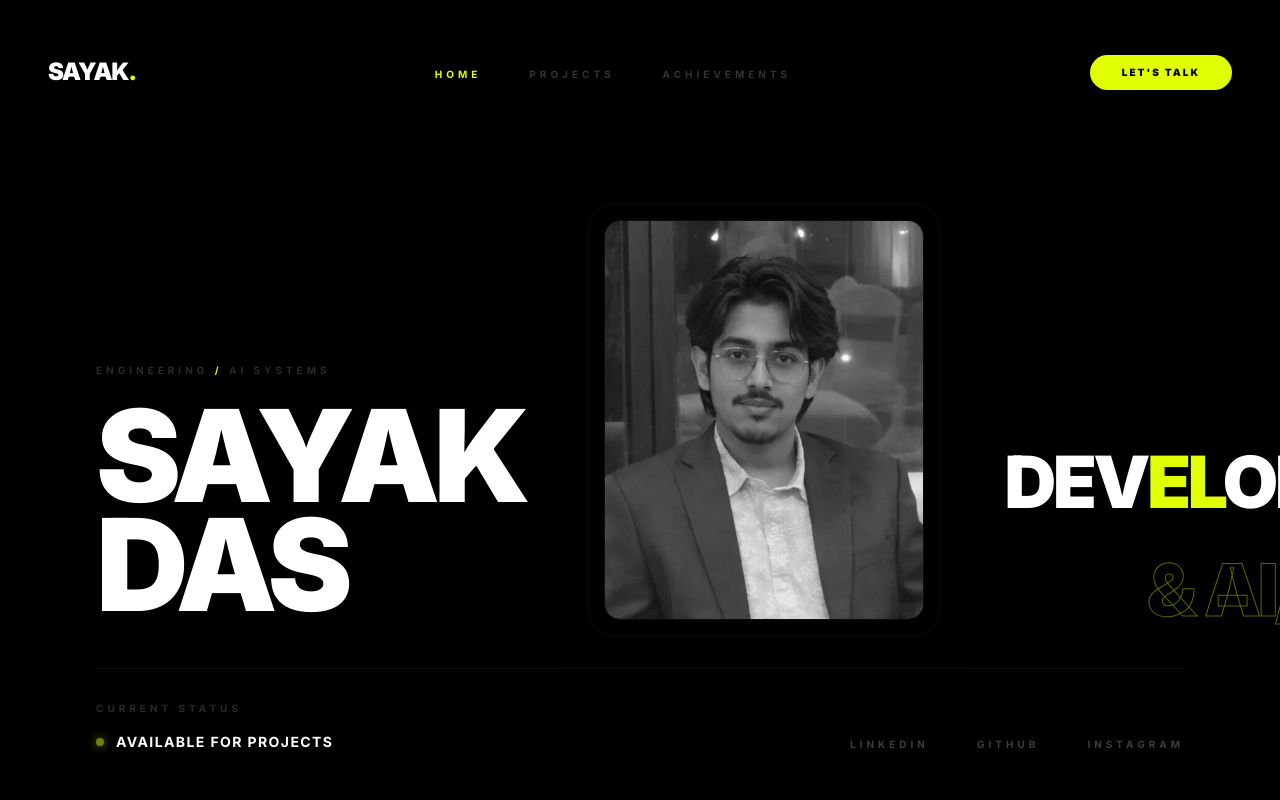
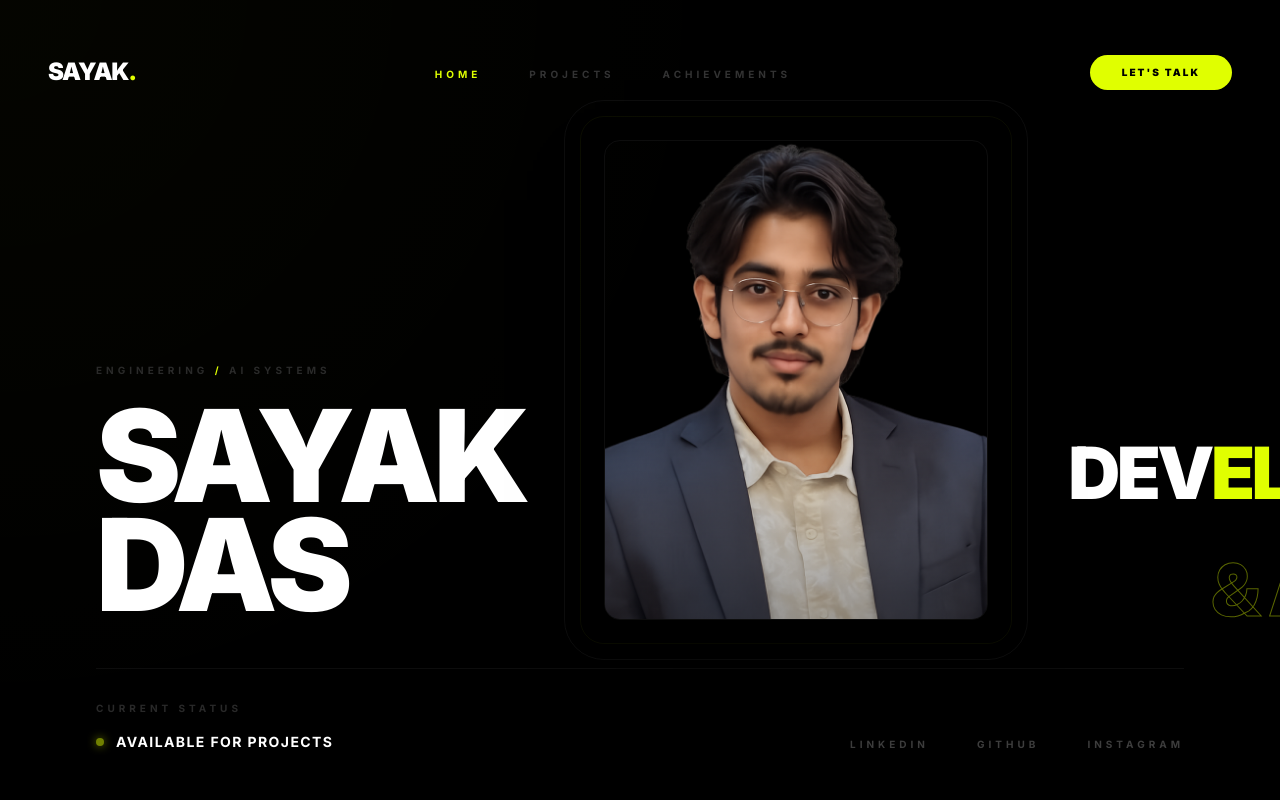
Before and after one commit to Xeffen07G/Portfolio, a React (Vite) app: page / in a window 1280 px wide. Shown: the top 800 px of the page. Built offline with nearby package versions, Linux system fonts and the light colour scheme.

Commit message:
feat: update profile image, add magnetic hero effect, and footer marquee

```diff
--- a/index.html
+++ b/index.html
@@ -4,7 +4,7 @@
     <meta charset="UTF-8" />
     <link rel="icon" type="image/svg+xml" href="/favicon.svg" />
     <meta name="viewport" content="width=device-width, initial-scale=1.0" />
-    <link rel="preload" as="image" href="/profile.webp" type="image/webp" fetchpriority="high" />
+    <link rel="preload" as="image" href="/profile.png" type="image/png" fetchpriority="high" />
     <title>Sayak Das — AI/ML Developer & Product Engineer</title>
     <meta name="description" content="Portfolio of Sayak Das, a CSE AI/ML student passionate about AI systems, robotics, full-stack development, and futuristic product engineering." />
     <meta property="og:title" content="Sayak Das — AI/ML Developer & Product Engineer" />
@@ -14,7 +14,7 @@
     <!-- Google Fonts – Inter -->
     <link rel="preconnect" href="https://fonts.googleapis.com" />
     <link rel="preconnect" href="https://fonts.gstatic.com" crossorigin />
-    <link href="https://fonts.googleapis.com/css2?family=Inter:wght@100;200;300;400;500;600;700;800;900&display=swap" rel="stylesheet" />
+    <link href="https://fonts.googleapis.com/css2?family=Cormorant+Garamond:ital,wght@0,300;0,400;0,500;0,600;0,700;1,300;1,400;1,500;1,600;1,700&family=Inter:wght@100;200;300;400;500;600;700;800;900&display=swap" rel="stylesheet" />
   </head>
   <body>
     <div id="root"></div>
--- a/src/components/Footer.jsx
+++ b/src/components/Footer.jsx
@@ -31,6 +31,22 @@ const Footer = () => {
           <FiArrowUpRight className="text-2xl md:text-3xl text-white group-hover:text-bg transition-colors" />
         </a>
       </motion.div>
+
+      {/* Marquee Section */}
+      <div className="py-12 border-y border-white/5 overflow-hidden mb-20 bg-primary/[0.02]">
+        <div className="marquee-content flex gap-12 items-center">
+          {[1, 2, 3, 4].map((i) => (
+            <React.Fragment key={i}>
+              <span className="text-4xl md:text-6xl font-black text-white/10 uppercase tracking-tighter">Available for Hire</span>
+              <div className="w-3 h-3 bg-primary rounded-full" />
+              <span className="text-4xl md:text-6xl font-black text-white/10 uppercase tracking-tighter">AI/ML Engineer</span>
+              <div className="w-3 h-3 bg-primary rounded-full" />
+              <span className="text-4xl md:text-6xl font-black text-white/10 uppercase tracking-tighter italic font-serif">Boutique Engineering</span>
+              <div className="w-3 h-3 bg-primary rounded-full" />
+            </React.Fragment>
+          ))}
+        </div>
+      </div>
 
       {/* Contact info row */}
       <div className="grid grid-cols-1 md:grid-cols-3 gap-12 mb-20 border-t border-white/5 pt-12">
--- a/src/components/Hero.jsx
+++ b/src/components/Hero.jsx
@@ -1,12 +1,41 @@
-import React from "react";
-import { motion } from "framer-motion";
-import { FiArrowUpRight } from "react-icons/fi";
+import React, { useState, useEffect } from "react";
+import { motion, useSpring, useTransform } from "framer-motion";
+import { useMagnetic } from "../hooks/useMagnetic";
 
 const Hero = () => {
+  const { ref, position, handleMouseMove, handleMouseLeave } = useMagnetic(0.2);
+  const [mousePos, setMousePos] = useState({ x: 0, y: 0 });
+
+  useEffect(() => {
+    const handleGlobalMouseMove = (e) => {
+      setMousePos({ x: e.clientX, y: e.clientY });
+    };
+    window.addEventListener("mousemove", handleGlobalMouseMove);
+    return () => window.removeEventListener("mousemove", handleGlobalMouseMove);
+  }, []);
+
+  // Spring animations for the portrait
+  const springConfig = { damping: 20, stiffness: 150 };
+  const springX = useSpring(position.x, springConfig);
+  const springY = useSpring(position.y, springConfig);
+
+  useEffect(() => {
+    springX.set(position.x);
+    springY.set(position.y);
+  }, [position, springX, springY]);
+
   return (
     <section id="hero" className="relative min-h-screen flex flex-col justify-between px-6 md:px-12 lg:px-24 pt-32 pb-12 overflow-hidden bg-bg">
-      {/* Background Subtle Gradient */}
-      <div className="absolute top-0 right-0 w-[500px] h-[500px] bg-primary/5 rounded-full blur-[120px] -z-10" />
+      {/* Background Studio Spotlight */}
+      <div
+        className="absolute inset-0 pointer-events-none opacity-40 transition-opacity duration-1000"
+        style={{
+          background: `radial-gradient(circle at ${mousePos.x}px ${mousePos.y}px, rgba(224, 255, 0, 0.05) 0%, transparent 50%)`
+        }}
+      />
+
+      <div className="absolute top-0 right-0 w-[600px] h-[600px] bg-primary/5 rounded-full blur-[140px] -z-10" />
+      <div className="absolute -bottom-24 -left-24 w-[400px] h-[400px] bg-white/5 rounded-full blur-[100px] -z-10" />
 
       {/* Main hero content */}
       <div className="flex-1 flex flex-col lg:flex-row items-center lg:items-end justify-between relative z-10 gap-8 lg:gap-4 xl:gap-16">
@@ -17,7 +46,7 @@ const Hero = () => {
             animate={{ opacity: 1, x: 0 }}
             transition={{ duration: 1, ease: [0.25, 0.1, 0.25, 1] }}
           >
-            <p className="text-[10px] tracking-[0.4em] uppercase text-text/40 mb-6 font-bold">
+            <p className="text-[10px] tracking-[0.4em] uppercase text-text/40 mb-6 font-bold font-sans">
               Engineering <span className="text-primary">/</span> AI Systems
             </p>
             <h1 className="text-6xl sm:text-7xl md:text-8xl lg:text-7xl xl:text-9xl font-black text-text-bright leading-[0.85] tracking-tighter uppercase">
@@ -27,22 +56,30 @@ const Hero = () => {
           </motion.div>
         </div>
 
-        {/* Center - Portrait */}
-        <div className="relative order-1 lg:order-2 shrink-0 z-20 mx-4">
+        {/* Center - Portrait with Magnetic Effect */}
+        <div className="relative order-1 lg:order-2 shrink-0 z-20 mx-4 cursor-none">
           <motion.div
+            ref={ref}
+            onMouseMove={handleMouseMove}
+            onMouseLeave={handleMouseLeave}
+            style={{ x: springX, y: springY }}
             initial={{ opacity: 0, scale: 0.9 }}
             animate={{ opacity: 1, scale: 1 }}
             transition={{ duration: 1.2, ease: [0.25, 0.1, 0.25, 1] }}
-            className="relative w-64 sm:w-72 md:w-80 lg:w-64 xl:w-80 aspect-[4/5] overflow-hidden rounded-2xl border border-white/5 grayscale hover:grayscale-0 transition-all duration-1000 group shadow-[0_30px_60px_-15px_rgba(0,0,0,0.5)]"
+            className="relative w-64 sm:w-72 md:w-80 lg:w-64 xl:w-96 aspect-[4/5] overflow-hidden rounded-2xl border border-white/5 transition-all duration-700 group shadow-[0_40px_80px_-20px_rgba(0,0,0,0.7)]"
           >
             <img
-              src="/profile.webp"
+              src="/profile.png"
               alt="Sayak Das"
-              className="w-full h-full object-cover scale-105 group-hover:scale-100 transition-transform duration-1000"
+              className="w-full h-full object-cover scale-105 group-hover:scale-110 transition-transform duration-1000"
             />
+            {/* Subtle Overlay Glow */}
+            <div className="absolute inset-0 bg-gradient-to-t from-bg/60 via-transparent to-transparent opacity-60" />
           </motion.div>
-          {/* Decorative Ring */}
-          <div className="absolute -inset-4 border border-primary/10 rounded-3xl -z-10 animate-pulse" />
+
+          {/* Decorative Rings */}
+          <div className="absolute -inset-6 border border-primary/10 rounded-3xl -z-10 animate-pulse" />
+          <div className="absolute -inset-10 border border-white/5 rounded-[40px] -z-20" />
         </div>
 
         {/* Right side - Titles */}
@@ -52,12 +89,12 @@ const Hero = () => {
             animate={{ opacity: 1, x: 0 }}
             transition={{ duration: 1, ease: [0.25, 0.1, 0.25, 1] }}
           >
-            <span className="text-primary text-[10px] font-black tracking-[0.4em]">SPEC 01</span>
+            <span className="text-primary text-sm font-medium italic font-serif tracking-widest block mb-1">Spec 01</span>
             <h2 className="text-4xl sm:text-5xl md:text-6xl lg:text-5xl xl:text-7xl font-black text-text-bright leading-[0.85] tracking-tighter uppercase mb-8">
               DEV<span className="text-primary">EL</span>OPER
             </h2>
 
-            <span className="text-primary text-[10px] font-black tracking-[0.4em] block">SPEC 02</span>
+            <span className="text-primary text-sm font-medium italic font-serif tracking-widest block mb-1">Spec 02</span>
             <h2 className="text-4xl sm:text-5xl md:text-6xl lg:text-5xl xl:text-7xl font-black leading-[0.85] tracking-tighter uppercase"
               style={{ WebkitTextStroke: '1px rgba(224, 255, 0, 0.4)', color: 'transparent' }}>
               & AI/ML
--- /dev/null
+++ b/src/hooks/useMagnetic.js
@@ -0,0 +1,24 @@
+import { useRef, useState, useCallback, useEffect } from 'react';
+
+export const useMagnetic = (intensity = 0.5) => {
+  const ref = useRef(null);
+  const [position, setPosition] = useState({ x: 0, y: 0 });
+
+  const handleMouseMove = useCallback((e) => {
+    const { clientX, clientY } = e;
+    const { left, top, width, height } = ref.current.getBoundingClientRect();
+    const centerX = left + width / 2;
+    const centerY = top + height / 2;
+
+    const x = (clientX - centerX) * intensity;
+    const y = (clientY - centerY) * intensity;
+
+    setPosition({ x, y });
+  }, [intensity]);
+
+  const handleMouseLeave = useCallback(() => {
+    setPosition({ x: 0, y: 0 });
+  }, []);
+
+  return { ref, position, handleMouseMove, handleMouseLeave };
+};
--- a/src/index.css
+++ b/src/index.css
@@ -11,6 +11,7 @@
   --color-text: #666666;
   --color-text-bright: #ffffff;
   --color-border: rgba(255, 255, 255, 0.08);
+  --font-serif: 'Cormorant Garamond', serif;
 }
 
 @layer base {
@@ -85,6 +86,16 @@
     0%, 100% { opacity: 1; transform: scale(1); }
     50% { opacity: 0.5; transform: scale(1.5); }
   }
+  /* Marquee Animation */
+  @keyframes marquee {
+    0% { transform: translateX(0); }
+    100% { transform: translateX(-50%); }
+  }
+  .marquee-content {
+    display: flex;
+    white-space: nowrap;
+    animation: marquee 30s linear infinite;
+  }
   .pulse-dot {
     animation: pulse-dot 2s ease-in-out infinite;
   }
```
Also changed, not shown: public/profile.png.
